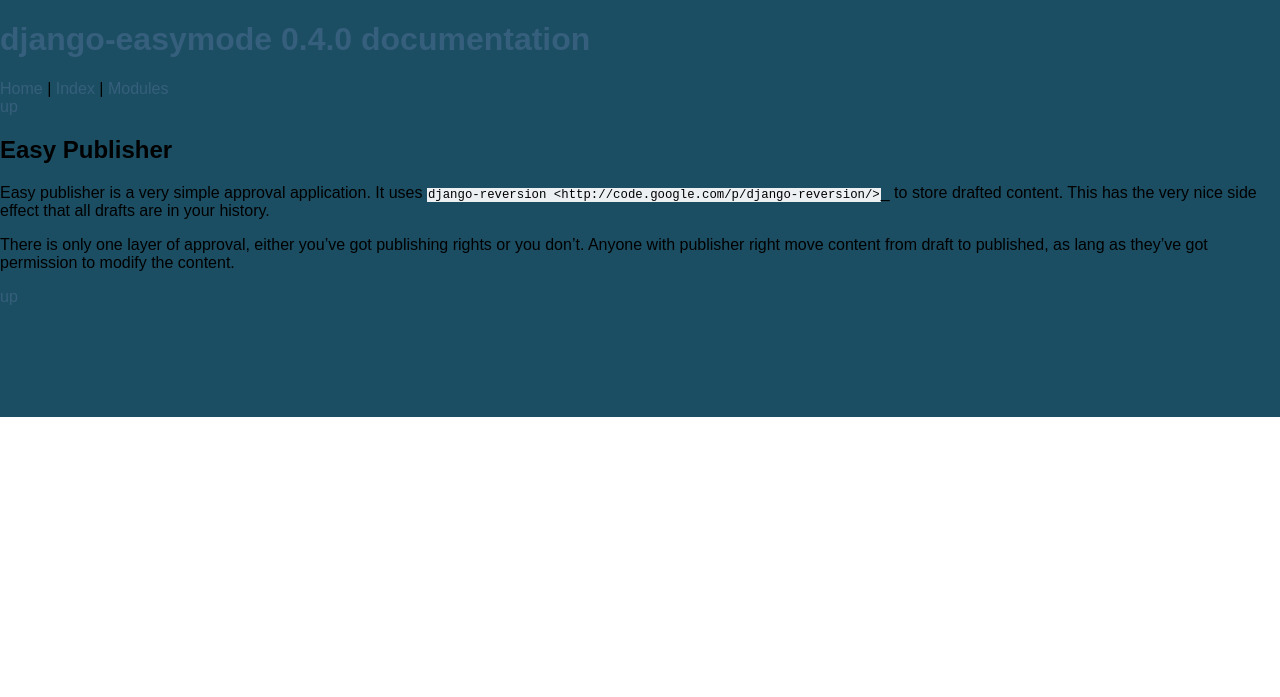
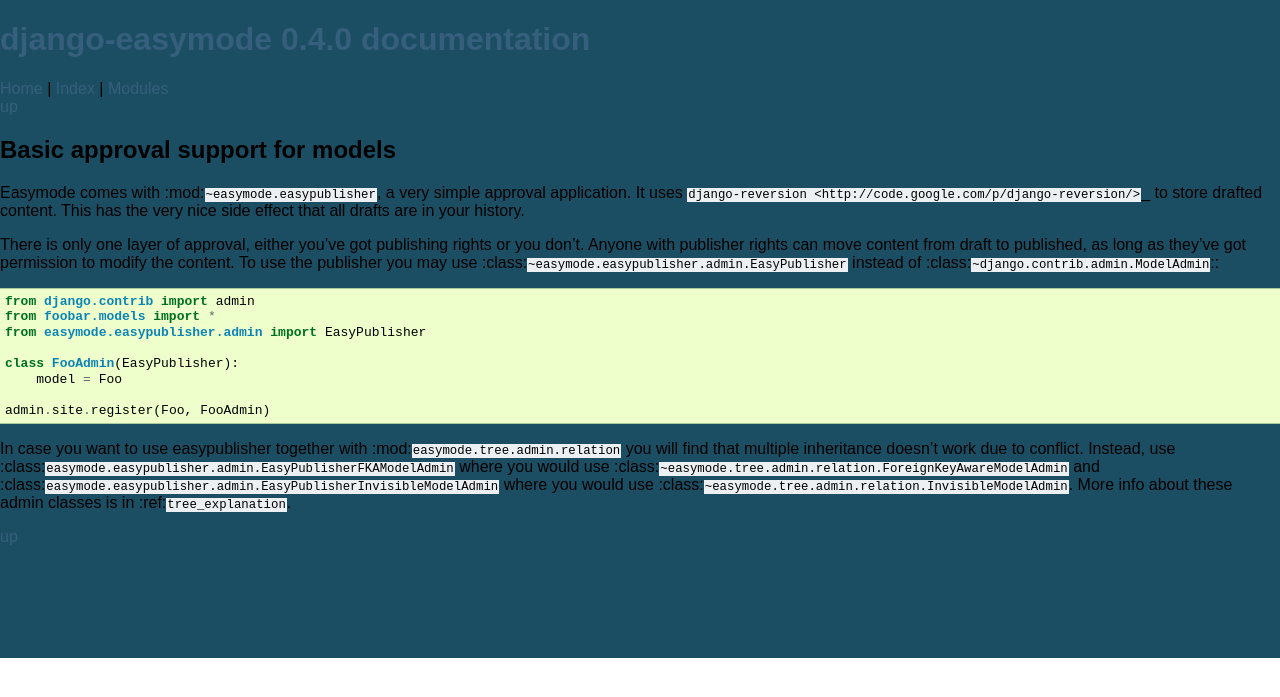
Before and after one commit to specialunderwear/django-easymode, a Sphinx documentation site: the page built from docs/easypublisher.md, in a window 1280 px wide. Shown: the top 697 px of the page. Built offline with Sphinx 7.4.7, drawn with Linux system fonts in a browser that asks for light colours.

Commit message:
more info on easypublisher

```diff
--- a/docs/easypublisher.md
+++ b/docs/easypublisher.md
@@ -1,10 +1,30 @@
-Easy Publisher
-==============
+Basic approval support for models
+=================================
 
-Easy publisher is a very simple approval application. It uses
+Easymode comes with :mod:`~easymode.easypublisher`, a very simple approval
+application. It uses
 `django-reversion <http://code.google.com/p/django-reversion/>`_ to store drafted
 content. This has the very nice side effect that all drafts are in your history.
 
 There is only one layer of approval, either you've got publishing rights or you
-don't. Anyone with publisher right move content from draft to published, as lang
-as they've got permission to modify the content.
+don't. Anyone with publisher rights can move content from draft to published,
+as long as they've got permission to modify the content. To use the publisher you
+may use :class:`~easymode.easypublisher.admin.EasyPublisher` instead of
+:class:`~django.contrib.admin.ModelAdmin`::
+
+    from django.contrib import admin
+    from foobar.models import *
+    from easymode.easypublisher.admin import EasyPublisher
+
+    class FooAdmin(EasyPublisher):
+        model = Foo
+
+    admin.site.register(Foo, FooAdmin)
+
+In case you want to use easypublisher together with :mod:`easymode.tree.admin.relation`
+you will find that multiple inheritance doesn't work due to conflict. Instead,
+use :class:`easymode.easypublisher.admin.EasyPublisherFKAModelAdmin` where you would
+use :class:`~easymode.tree.admin.relation.ForeignKeyAwareModelAdmin` and
+:class:`easymode.easypublisher.admin.EasyPublisherInvisibleModelAdmin` where you would
+use :class:`~easymode.tree.admin.relation.InvisibleModelAdmin`. More info about these
+admin classes is in :ref:`tree_explanation`.
```
Also changed, not shown: docs/index.md (+3 -4 lines), docs/tree/index.md (+4 -2 lines).
